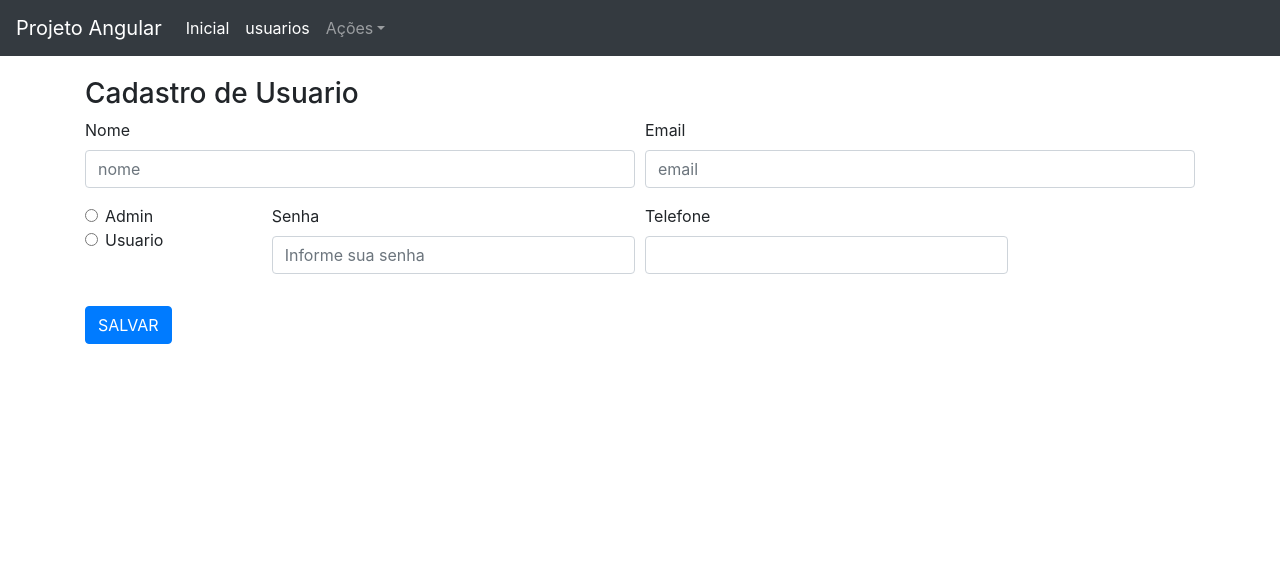
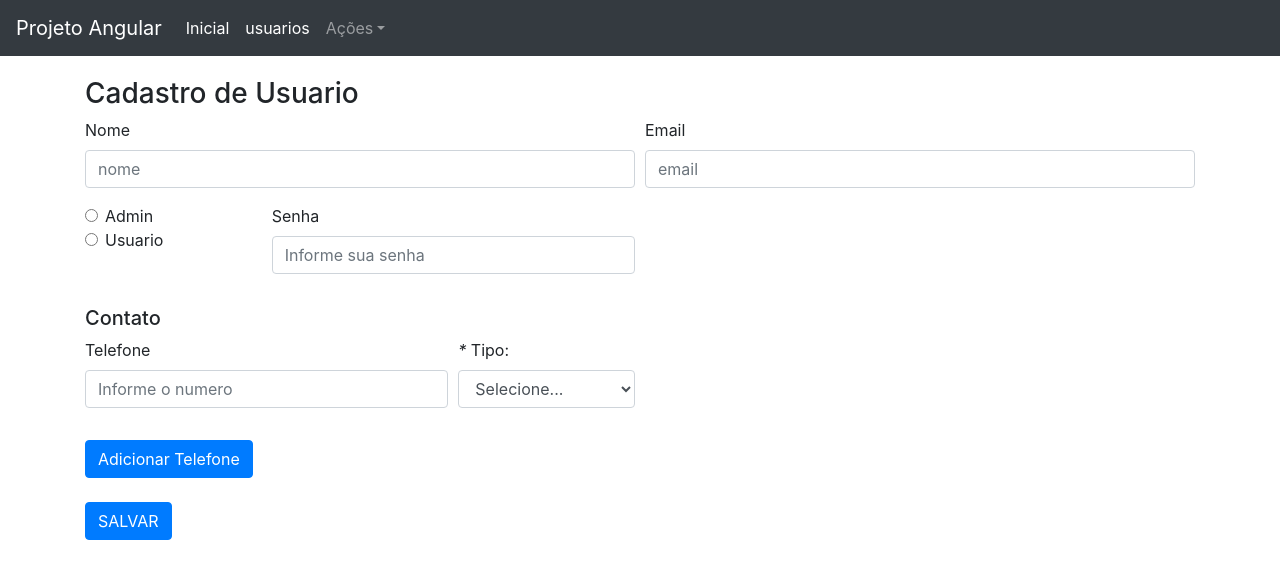
Before and after one commit to evalton2017/FrontEnd_biblioteca, an Angular app: page /user/cadastrar in a window 1280 px wide. Shown: the top 578 px of the page. Built offline with nearby package versions, Linux system fonts and the light colour scheme.

Commit message:
formgroup

```diff
--- /dev/null
+++ b/src/app/model/telefone.ts
@@ -0,0 +1,7 @@
+import { tipoTelefone } from './tipoTelefone';
+
+export class Telefone{
+    public id:number;
+    public numero:String;
+    public tipo:tipoTelefone;
+}
--- /dev/null
+++ b/src/app/model/tipoTelefone.ts
@@ -0,0 +1,4 @@
+export enum tipoTelefone{
+    COMERCIAL=0,
+    CELULAR=1
+}
--- a/src/app/model/user.model.ts
+++ b/src/app/model/user.model.ts
@@ -1,11 +1,11 @@
 import { Perfil } from './perfil.model';
-
+import {Telefone} from './telefone';
 
 export class User{
     public id:number;
     public nome:String;
     public email:String;
     public perfil:Perfil;
-    public telefone:String;
-    public telefones:Array<String>=new Array;
+    public senha:String;
+    public telefones: Telefone[] = [];
 }
--- a/src/app/user/cadastrar/cadastrar.component.html
+++ b/src/app/user/cadastrar/cadastrar.component.html
@@ -1,26 +1,26 @@
 <div class="container">
     <h3>Cadastro de Usuario</h3>
-    <form #formUser="ngForm" novalidate>
+    <form [formGroup]="userForm" novalidate >
         <div class="form-row">
             <div class="form-group col-md-6">
                 <label for="inputEmail4">Nome</label>
-            <input type="text" class="form-control" id="nome" name="titulo" [(ngModel)]="user.nome" placeholder="nome">
+                <input type="text" class="form-control" id="nome" name="titulo" formControlName="nome" placeholder="nome">
             </div>
             <div class="form-group col-md-6">
                 <label for="inputPassword4">Email</label>
-            <input type="text" class="form-control" id="email" name="email" [(ngModel)]="user.email"  placeholder="email">
+                <input type="text" class="form-control" id="email" name="email" formControlName="email"  placeholder="email">
             </div>
         </div>
         <div class="form-row">
             <div class="form-group col-md-2">
                 <div class="form-check">
-                    <input class="form-check-input" type="radio" name="perfil" id="perfil" [(ngModel)]="user.perfil" value="ROLE_ADMIN" checked>
+                    <input class="form-check-input" type="radio" name="perfil" id="perfil" formControlName="perfil" value="ROLE_ADMIN" checked>
                     <label class="form-check-label" for="admin">
                         Admin
                     </label>
                 </div>
                 <div class="form-check">
-                    <input class="form-check-input" type="radio" name="perfil" id="perfil" [(ngModel)]="user.perfil" value="ROLE_USUARIO">
+                    <input class="form-check-input" type="radio" name="perfil" id="perfil" formControlName="perfil" value="ROLE_USUARIO">
                     <label class="form-check-label" for="perfil">
                         Usuario
                     </label>
@@ -29,17 +29,41 @@
             <div class="form-group col-md-4">
             <div class="form-group">
                 <label for="inputAddress2">Senha</label>
-                <input type="password" class="form-control" id="senha" name="senha" [(ngModel)]="user.senha" placeholder="Informe sua senha">
+                <input type="password" class="form-control" id="senha" name="senha" formControlName="senha" placeholder="Informe sua senha">
             </div>
             </div>
-        <div class="form-group col-md-4">
-            <label for="inputCity">Telefone</label>
-            <input type="text" class="form-control" id="telefone" name="telefone" [(ngModel)]="user.telefone" >
         </div>
 
+        <h5>Contato</h5>
+        <div formArrayName="telefones">
+            <div formGroupName="0">
+
+                <div class="form-row">
+                    <div class="form-group col-md-4">
+                        <div class="form-group">
+                            <label for="inputAddress2">Telefone</label>
+                            <input type="text" class="form-control" id="numero" name="numero" formControlName="numero" placeholder="Informe o numero">
+                        </div>
                     </div>
 
-        <button type="submit" class="btn btn-primary" (click)="cadastrar()" [disabled]="!formUser.form.valid">SALVAR</button>
+                    <div class="col-sm-2 col-xs-12">
+                        <div class="form-group">
+                        <label class="control-label" for="tipo"><em>*</em> Tipo:</label>
+                        <select name="tipo" class="form-control" id="tipo" formControlName="tipo">
+                            <option value="">Selecione...</option>
+                            <option value="COMERCIAL">Comercial</option>
+                            <option value="CELULAR">Celular</option>
+                        </select>
+                        </div>
+                    </div>
+                </div>
+            </div>
+        </div>
+
+        <button  class="btn btn-primary" (click)="addTelefone()">Adicionar Telefone</button> <br><br>
+
+
+        <button type="submit" class="btn btn-primary" (click)="cadastrar()" [disabled]="!userForm">SALVAR</button>
     </form>
 
 
--- a/src/app/user/cadastrar/cadastrar.component.ts
+++ b/src/app/user/cadastrar/cadastrar.component.ts
@@ -1,5 +1,5 @@
 import { Component, OnInit, ViewChild } from '@angular/core';
-import { NgForm } from '@angular/forms';
+import { NgForm, ReactiveFormsModule, FormGroup, FormControl, FormBuilder } from '@angular/forms';
 import { User } from 'src/app/model/user.model';
 import { UserService } from 'src/app/service/user.service';
 import { Router, ActivatedRoute, Params } from '@angular/router';
@@ -11,6 +11,8 @@ import { Router, ActivatedRoute, Params } from '@angular/router';
 })
 export class CadastrarComponent implements OnInit {
 
+  userForm: FormGroup;
+
   @ViewChild('formUser',{static:true}) formUser:NgForm
   user:User;
   users:User[];
@@ -18,11 +20,29 @@ export class CadastrarComponent implements OnInit {
   constructor(
     private userService:UserService,
     private route:ActivatedRoute,
-    private router:Router) { }
+    private router:Router,
+    private formBuilder: FormBuilder) { }
 
   ngOnInit() {
-    this.user = new User();
+
+    this.userForm = this.formBuilder.group({
+      nome: [null],
+      email: [null],
+      perfil: [null],
+      senha: [null],
+      telefones: this.formBuilder.array([this.addTelefone()])
+
+    });
+
   }
+
+  addTelefone() :FormGroup{
+    return this.formBuilder.group({
+      numero: [''],
+      tipo: ['']
+    })
+  }
+
 
   listar(){
     this.userService.listar()
@@ -37,7 +57,9 @@ export class CadastrarComponent implements OnInit {
   }
 
   cadastrar(){
-    this.user.telefones.push(this.user.telefone)
+   // this.user.telefones.push(this.user.telefone)
+   console.log(this.userForm);
+   return false;
     this.userService.cadastrar(this.user)
     .subscribe(response=>{
       this.listar();
@@ -51,4 +73,5 @@ export class CadastrarComponent implements OnInit {
 
   }
 
+
 }
```
Also changed, not shown: src/app/user/user.module.ts (+5 -3 lines). Lines whose indentation alone changed are shown as unchanged.
